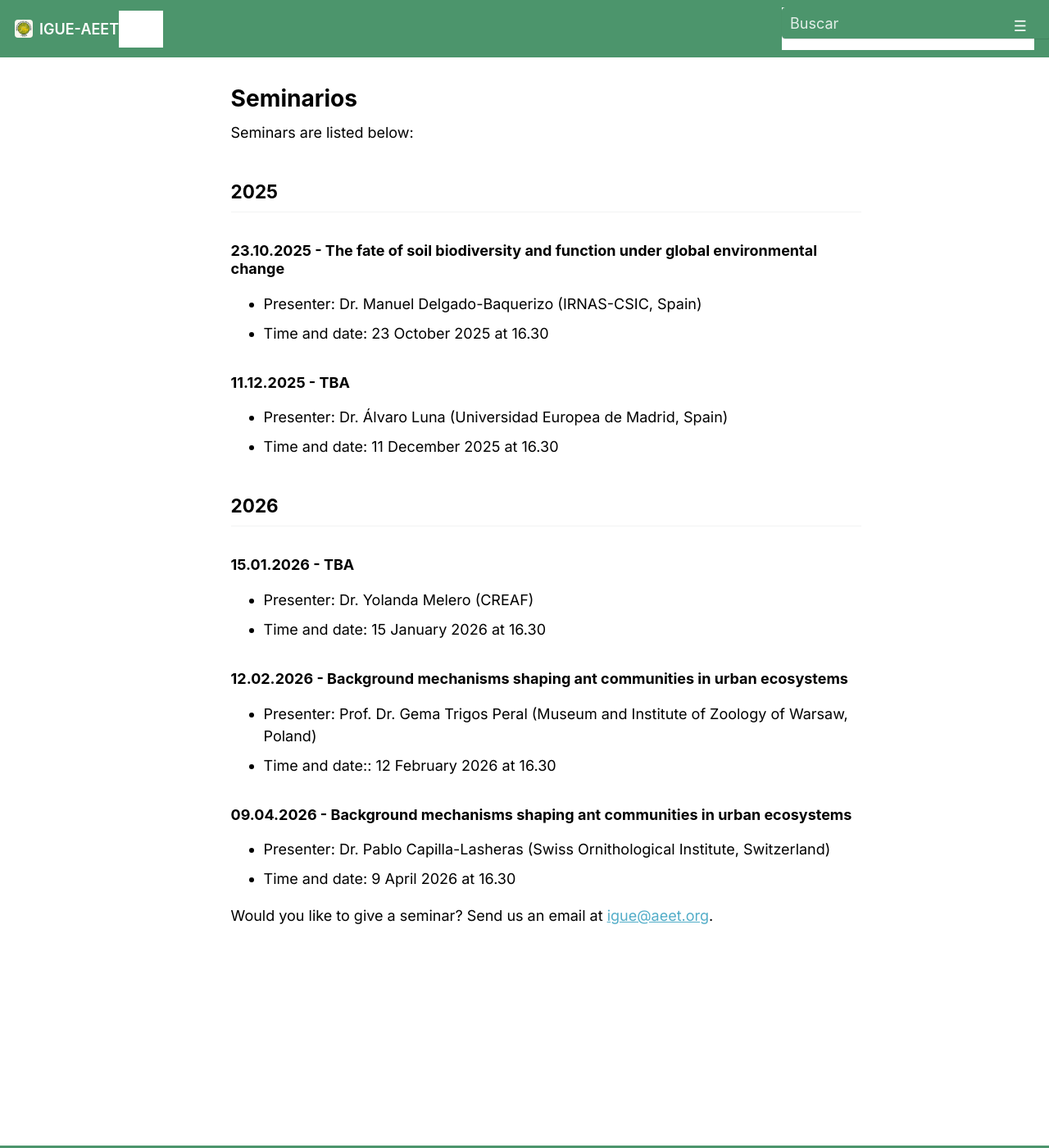
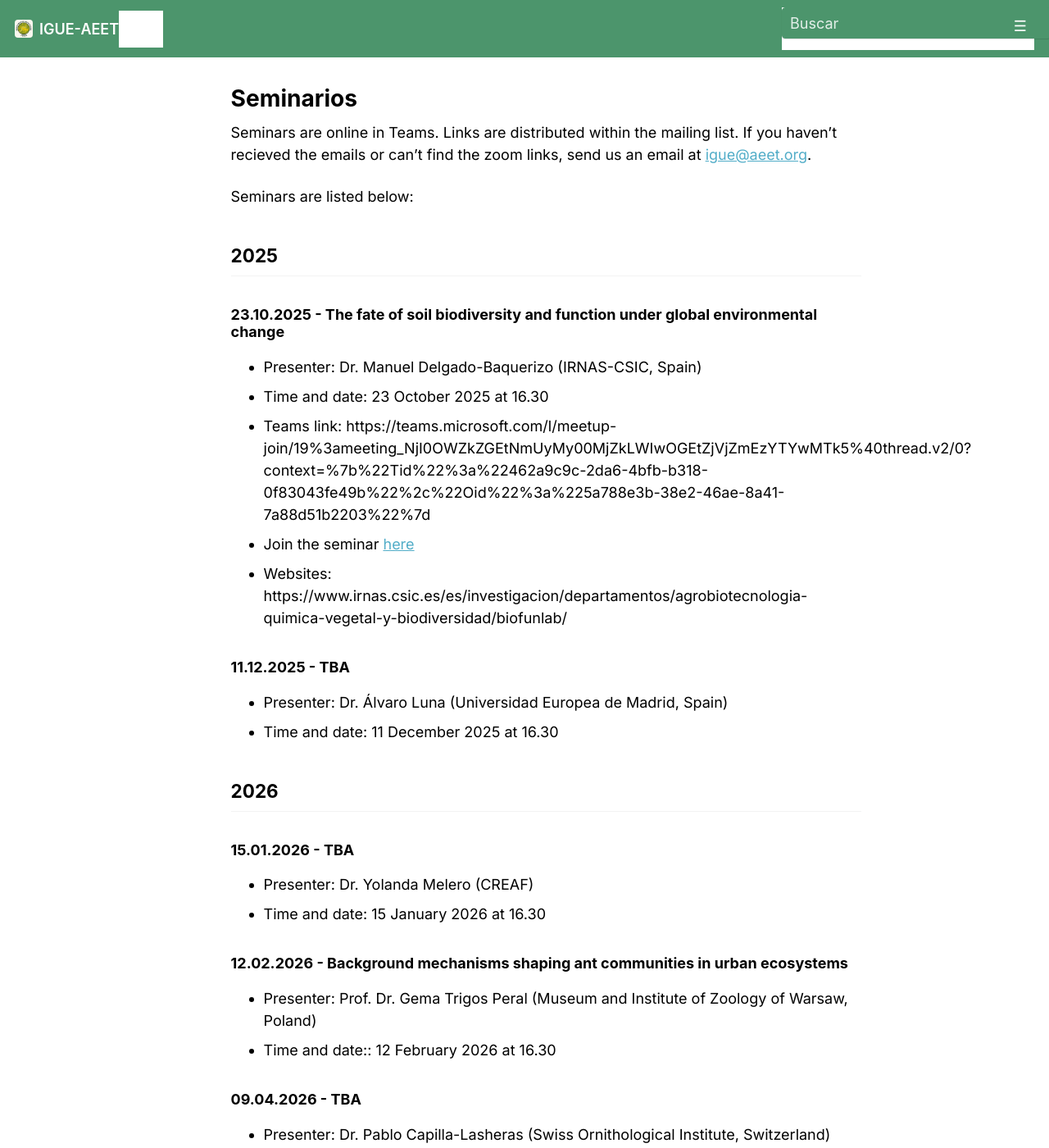
Before and after one commit to igue-aeet/igue-aeet.github.io, a Jekyll site: the page built from _pages/seminarios.md, in a window 1280 px wide and 1400 px high. Shown: the whole window at 82% size. Built offline with Jekyll 4.4.1, drawn with Linux system fonts in a browser that asks for light colours; a script that is not in the unit is left out; some of the changed text lies outside the part shown.

Commit message:
seminar update

```diff
--- a/_pages/seminarios.md
+++ b/_pages/seminarios.md
@@ -9,6 +9,7 @@ toc_label: "Índice"
 classes: wide
 ---
 
+Seminars are online in Teams. Links are distributed within the mailing list. If you haven't recieved the emails or can't find the zoom links, send us an email at <a href="mailto:igue@aeet.org">igue@aeet.org</a>.
 
 Seminars are listed below:
 
@@ -18,6 +19,9 @@ Seminars are listed below:
 
 - Presenter: Dr. Manuel Delgado-Baquerizo (IRNAS-CSIC, Spain)
 - Time and date: 23  October 2025 at 16.30
+- Teams link: https://teams.microsoft.com/l/meetup-join/19%3ameeting_NjI0OWZkZGEtNmUyMy00MjZkLWIwOGEtZjVjZmEzYTYwMTk5%40thread.v2/0?context=%7b%22Tid%22%3a%22462a9c9c-2da6-4bfb-b318-0f83043fe49b%22%2c%22Oid%22%3a%225a788e3b-38e2-46ae-8a41-7a88d51b2203%22%7d
+- Join the seminar [here](https://teams.microsoft.com/l/meetup-join/19%3ameeting_NjI0OWZkZGEtNmUyMy00MjZkLWIwOGEtZjVjZmEzYTYwMTk5%40thread.v2/0?context=%7b%22Tid%22%3a%22462a9c9c-2da6-4bfb-b318-0f83043fe49b%22%2c%22Oid%22%3a%225a788e3b-38e2-46ae-8a41-7a88d51b2203%22%7d)
+- Websites: https://www.irnas.csic.es/es/investigacion/departamentos/agrobiotecnologia-quimica-vegetal-y-biodiversidad/biofunlab/
 
 ### 11.12.2025 - TBA
 
@@ -36,11 +40,25 @@ Seminars are listed below:
 - Presenter: Prof. Dr. Gema Trigos Peral (Museum and Institute of Zoology of Warsaw, Poland)
 - Time and date::  12 February 2026 at 16.30
 
-### 09.04.2026 - Background mechanisms shaping ant communities in urban ecosystems
+### 09.04.2026 - TBA
 
 - Presenter: Dr. Pablo Capilla-Lasheras (Swiss Ornithological Institute, Switzerland)
 - Time and date:  9 April  2026 at 16.30
 
+### 04.06.2026 - TBA
+
+- Presenter: Dr. Pedro Pinho  (University of Lisboa, Portugal)
+- Time and date::  04 June 2026 at 16.30
+- Websites: https://www.ce3c.pt/research/research-groups/towards-sustainable-and-resilient-ecosystems/urban-ecology/pedro-pinho
+
+### 25.06.2026 - TBA
+
+- Presenter: Dr. Elena Concepción (The National Museum of Natural Sciences, Spain)
+- Time and date::  25 June 2026 at 16.30
+- Websites: http://mncn.bmtest.es/es/quienes_somos/concepcion-cuevas-elena-daniela
+
+
+
 <p style="margin-top:1rem;">
 Would you like to give a seminar? Send us an email at <a href="mailto:igue@aeet.org">igue@aeet.org</a>.
 </p>
```
